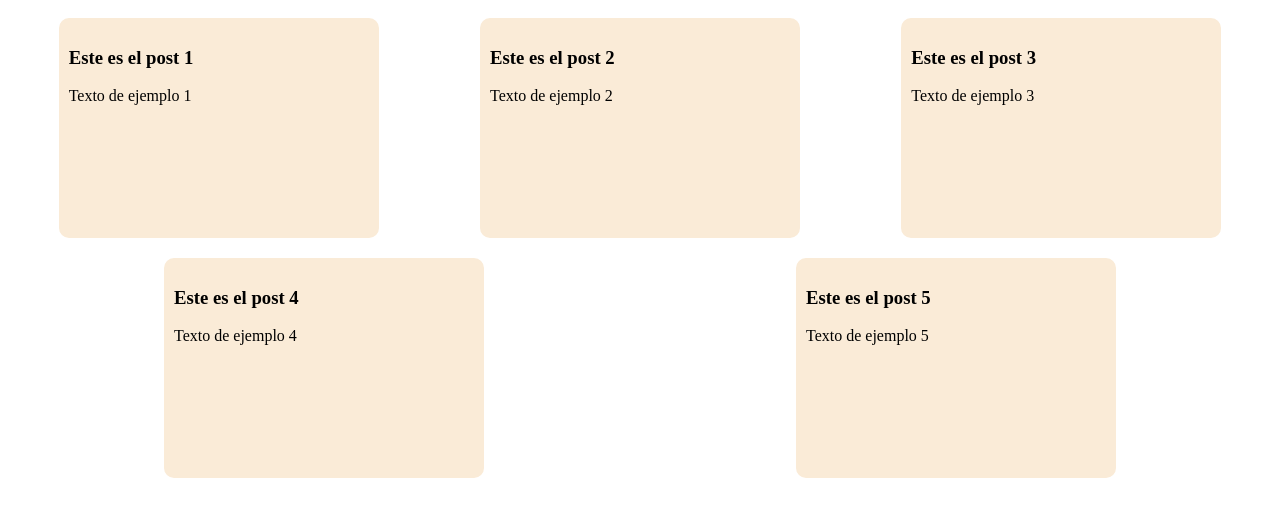
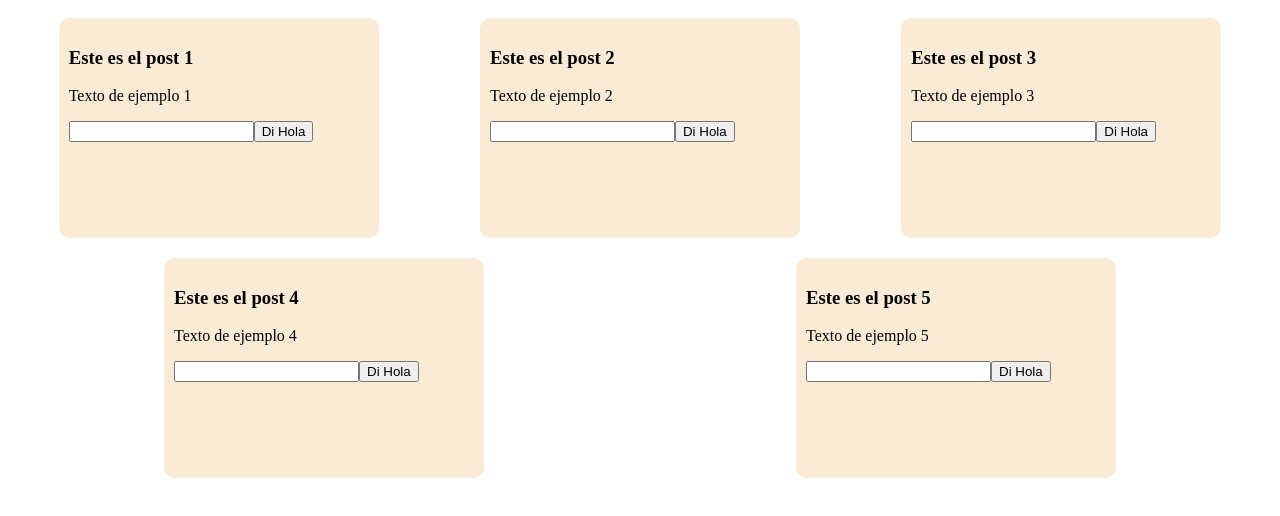
Before and after one commit to LissLiddell/vue, a Vue app: page / in a window 1280 px wide. Shown: the top 516 px of the page. Built offline with nearby package versions, Linux system fonts and the light colour scheme.

Commit message:
Feat:: Comunicacion Vertical Asc emits con evento

```diff
--- a/src/components/PostDetail.vue
+++ b/src/components/PostDetail.vue
@@ -2,14 +2,17 @@
     <div class="post">
     <h3>{{ props.title}}</h3>
     <p>{{ props.content }}</p>
+    <!-- Comunicacion Vertical Asc conjunto de v-model con variable tipo array y emits usanedo el eve -->
+    <input type="text" v-model="message">
+    <button @click="handleClick">Di Hola</button>
     </div>
 </template>
 
 <script lang="ts">
-    import { defineComponent } from 'vue'
+    import { defineComponent, Ref, ref } from 'vue'
     export default defineComponent ({
         name: 'PoastDetail',
-        // definición de prop
+        // definición de props comunica padre al hijo
         props: {
             //sintaxis para agregar validación a la información que el padre enviara
             title: {
@@ -22,11 +25,17 @@
                 default: "Este post no tiene contenido"
             }
         },
-        setup(props, ctx) {
-            return { props }
+        //emit comunica hijo al padre
+        emits: ["sayHi"],
+        setup(props, { emit }) {
+            // usa evento sayHi de padre y le pasa el parametro de message
+            const handleClick = () => {
+               emit("sayHi", message.value)
+            }
+            let message: Ref<string> = ref("")
+            return { props, handleClick , message}
         }
     })
-
 </script>
 
 <style scoped>
--- a/src/components/PostList.vue
+++ b/src/components/PostList.vue
@@ -2,7 +2,9 @@
     <div class="container">
         <!-- props: Comunicacion Vertical Desc (de padre a hijo)-->
         <!-- title="" es un props -->
-        <PostDetail v-for="elm in info" :key="elm.title" :title="elm.title" :content="elm.content"/>
+        <!-- Comunicacion Vertical Asc funciona por eventos @sayHi="showAlert" -->
+        <PostDetail v-for="elm in info" :key="elm.title" :title="elm.title"
+        :content="elm.content" @sayHi="showAlert"/>
     </div>
 
 </template>
@@ -38,6 +40,10 @@
                 content: "Texto de ejemplo 5"
             }
         ]
+        //funcion que se detona de @sayHi
+        function showAlert(msg:string) {
+            alert (msg)
+        }
 </script>
 
 <style scoped>
```
